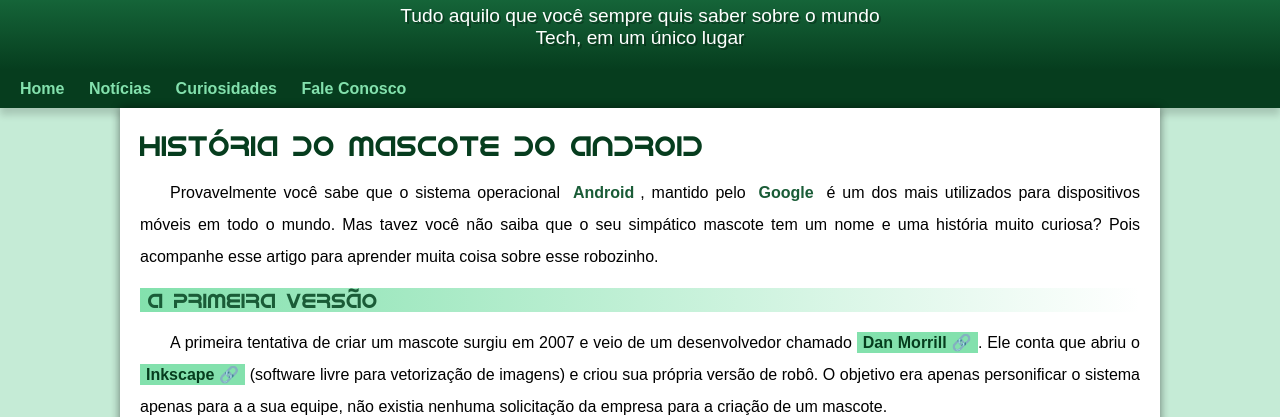
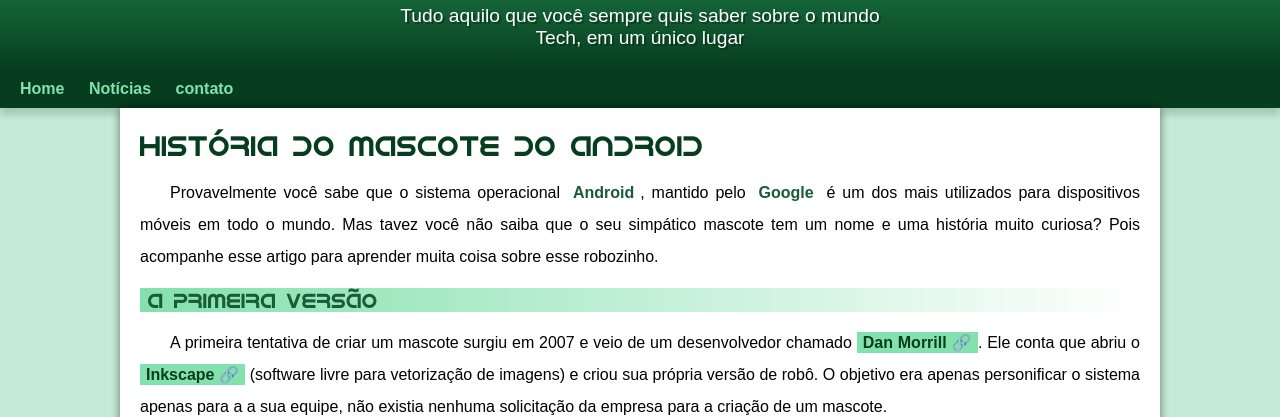
Before and after one commit to Vando76/projeto-android, a plain HTML site: page index.html in a window 1280 px wide. Shown: the part 120-537 px from the top of the page. Drawn offline with nearby package versions, Linux system fonts and the light colour scheme.

Commit message:
Link alterado

```diff
--- a/index.html
+++ b/index.html
@@ -17,8 +17,7 @@
     <nav>
         <a href="#">Home</a>
         <a href="#">Notícias</a>
-        <a href="#">Curiosidades</a>
-        <a href="#">Fale Conosco</a>
+        <a href="#">contato</a>
     </nav>
     <main>
         <article>
```
